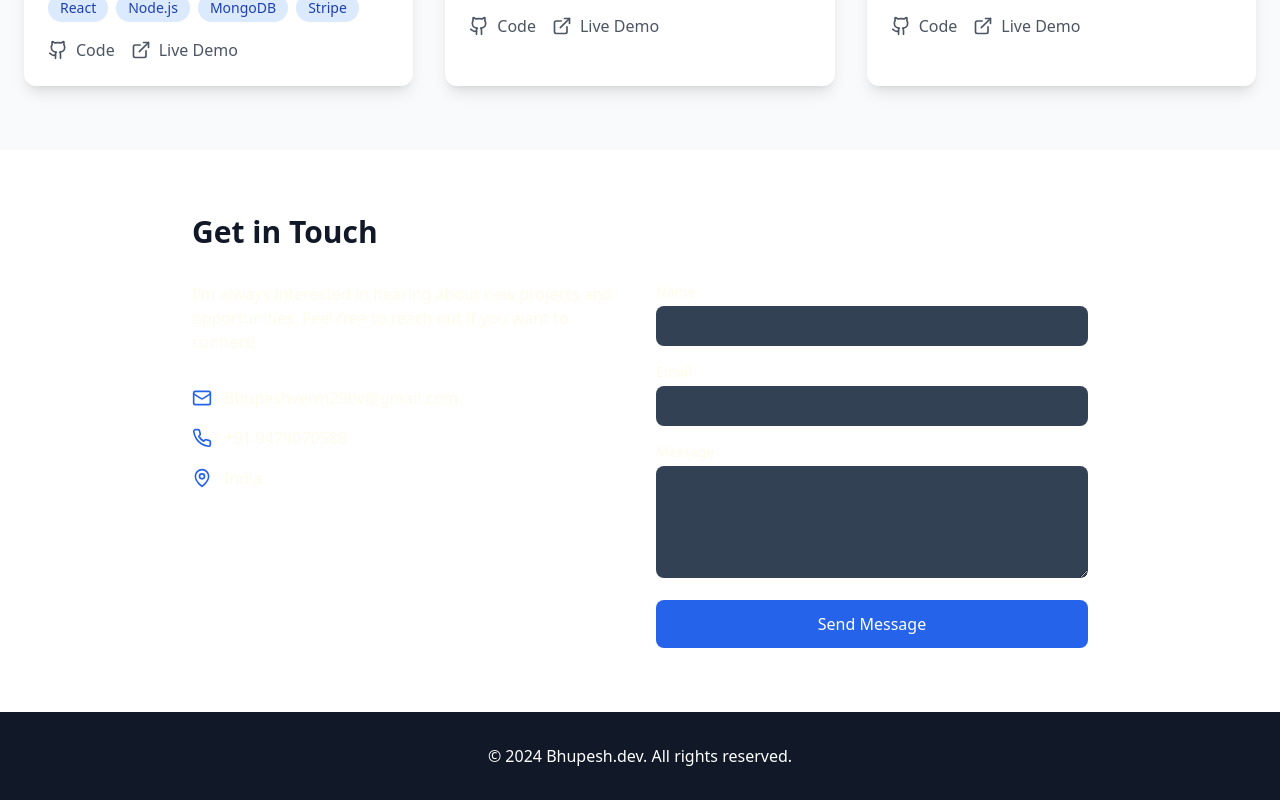
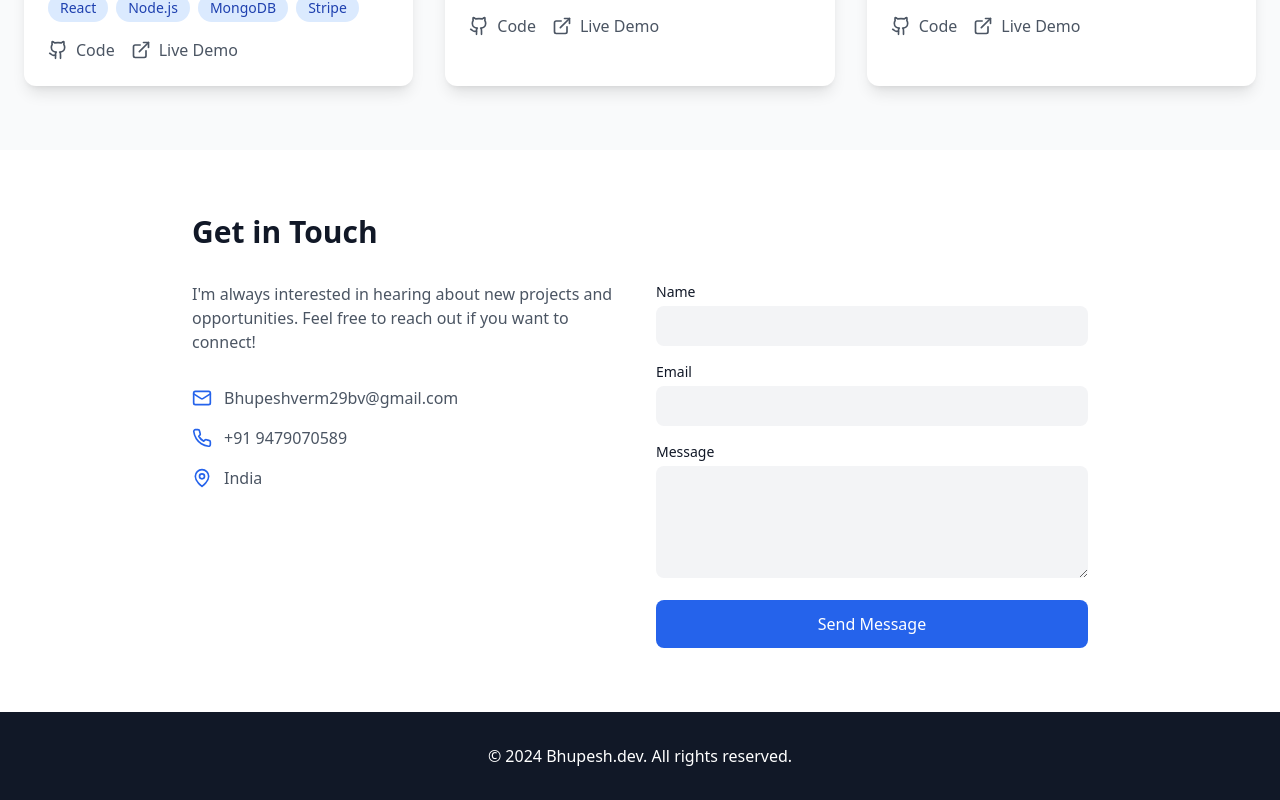
Before and after one commit to bv29/BV-portfolio, a React (Vite) app: page / in a window 1280 px wide. Shown: the part 1042-1842 px from the top of the page. Built offline with nearby package versions, Linux system fonts and the light colour scheme.

Commit message:
txt color change

```diff
--- a/src/components/Contact.tsx
+++ b/src/components/Contact.tsx
@@ -7,7 +7,7 @@ export default function Contact() {
   const [formData, setFormData] = useState({
     name: '',
     email: '',
-    message: ''
+    message: '',
   });
   const [isSubmitting, setIsSubmitting] = useState(false);
   const [submissionCount, setSubmissionCount] = useState(0);
@@ -43,7 +43,7 @@ export default function Contact() {
           from_name: formData.name,
           from_email: formData.email,
           message: formData.message,
-          to_email: 'Bhupeshverm29bv@gmail.com'
+          to_email: 'Bhupeshverm29bv@gmail.com',
         },
         'rUme29clAq5gAMESV' // Replace with your EmailJS public key
       );
@@ -69,7 +69,7 @@ export default function Contact() {
   const handleChange = (e: React.ChangeEvent<HTMLInputElement | HTMLTextAreaElement>) => {
     setFormData((prev) => ({
       ...prev,
-      [e.target.id]: e.target.value
+      [e.target.id]: e.target.value,
     }));
   };
 
@@ -78,31 +78,34 @@ export default function Contact() {
       <Toaster position="top-right" />
       <div className="container mx-auto px-6">
         <div className="max-w-4xl mx-auto">
-          <h2 className="text-3xl font-bold text-gray-900 mb-8">Get in Touch</h2>
+          <h2 className="text-3xl font-bold text-gray-900 dark:text-white mb-8">Get in Touch</h2>
           <div className="grid md:grid-cols-2 gap-8">
             <div>
-              <p className="text-amber-50	 mb-8">
-                I'm always interested in hearing about new projects and opportunities.
-                Feel free to reach out if you want to connect!
+              <p className="text-gray-600 dark:text-gray-400 mb-8">
+                I'm always interested in hearing about new projects and opportunities. Feel free to
+                reach out if you want to connect!
               </p>
               <div className="space-y-4">
                 <div className="flex items-center">
                   <Mail className="w-5 h-5 text-blue-600 mr-3" />
-                  <span className="text-amber-50	">Bhupeshverm29bv@gmail.com</span>
+                  <span className="text-gray-600 dark:text-gray-300">Bhupeshverm29bv@gmail.com</span>
                 </div>
                 <div className="flex items-center">
                   <Phone className="w-5 h-5 text-blue-600 mr-3" />
-                  <span className="text-amber-50	">+91 9479070589</span>
+                  <span className="text-gray-600 dark:text-gray-300">+91 9479070589</span>
                 </div>
                 <div className="flex items-center">
                   <MapPin className="w-5 h-5 text-blue-600 mr-3" />
-                  <span className="text-amber-50	">India</span>
+                  <span className="text-gray-600 dark:text-gray-300">India</span>
                 </div>
               </div>
             </div>
             <form onSubmit={handleSubmit} className="space-y-4">
               <div>
-                <label htmlFor="name" className="block text-sm font-medium text-amber-50 mb-1">
+                <label
+                  htmlFor="name"
+                  className="block text-sm font-medium text-gray-900 dark:text-gray-300 mb-1"
+                >
                   Name
                 </label>
                 <input
@@ -111,11 +114,14 @@ export default function Contact() {
                   value={formData.name}
                   onChange={handleChange}
                   required
-                  className="w-full px-4 py-2 text-slate-100	 bg-slate-700	 rounded-lg focus:ring-2 focus:ring-blue-500 focus:border-transparent"
+                  className="w-full px-4 py-2 text-gray-900 dark:text-gray-100 bg-gray-100 dark:bg-gray-700 rounded-lg focus:ring-2 focus:ring-blue-500 focus:border-transparent"
                 />
               </div>
               <div>
-                <label htmlFor="email" className="block text-sm font-medium text-amber-50	 mb-1">
+                <label
+                  htmlFor="email"
+                  className="block text-sm font-medium text-gray-900 dark:text-gray-300 mb-1"
+                >
                   Email
                 </label>
                 <input
@@ -124,11 +130,14 @@ export default function Contact() {
                   value={formData.email}
                   onChange={handleChange}
                   required
-                  className="w-full px-4 py-2 text-slate-100	 bg-slate-700	 rounded-lg focus:ring-2 focus:ring-blue-500 focus:border-transparent"
+                  className="w-full px-4 py-2 text-gray-900 dark:text-gray-100 bg-gray-100 dark:bg-gray-700 rounded-lg focus:ring-2 focus:ring-blue-500 focus:border-transparent"
                 />
               </div>
               <div>
-                <label htmlFor="message" className="block text-sm font-medium text-amber-50	 mb-1">
+                <label
+                  htmlFor="message"
+                  className="block text-sm font-medium text-gray-900 dark:text-gray-300 mb-1"
+                >
                   Message
                 </label>
                 <textarea
@@ -137,7 +146,7 @@ export default function Contact() {
                   onChange={handleChange}
                   required
                   rows={4}
-                  className="w-full px-4 py-2 text-slate-100	 bg-slate-700	 rounded-lg focus:ring-2 focus:ring-blue-500 focus:border-transparent"
+                  className="w-full px-4 py-2 text-gray-900 dark:text-gray-100 bg-gray-100 dark:bg-gray-700 rounded-lg focus:ring-2 focus:ring-blue-500 focus:border-transparent"
                 ></textarea>
               </div>
               <button
--- a/src/components/Hero.tsx
+++ b/src/components/Hero.tsx
@@ -6,7 +6,7 @@ export default function Hero() {
     <section className="pt-32 pb-16 md:pt-40 md:pb-24">
       <div className="container mx-auto px-6">
         <div className="max-w-3xl">
-          <h1 className="text-5xl md:text-6xl font-bold text-gray-900 mb-6">
+          <h1 className="text-5xl md:text-6xl font-bold text-gray-900 dark:text-white mb-6">
             Hi, I'm Bhupesh
             <span className="block text-blue-600">Full Stack Developer</span>
           </h1>
@@ -24,7 +24,7 @@ export default function Hero() {
             </a>
             <a
               href="#contact"
-              className="inline-flex items-center justify-center px-6 py-3 border-2 border-gray-900 text-gray-900 rounded-lg hover:bg-gray-900 hover:text-white transition-colors"
+              className="inline-flex items-center justify-center px-6 py-3 border-2 border-gray-900 text-gray-900 dark:border-white dark:text-white rounded-lg hover:bg-gray-900 hover:text-white dark:hover:bg-white dark:hover:text-gray-900 transition-colors"
             >
               Get in Touch
             </a>
```
